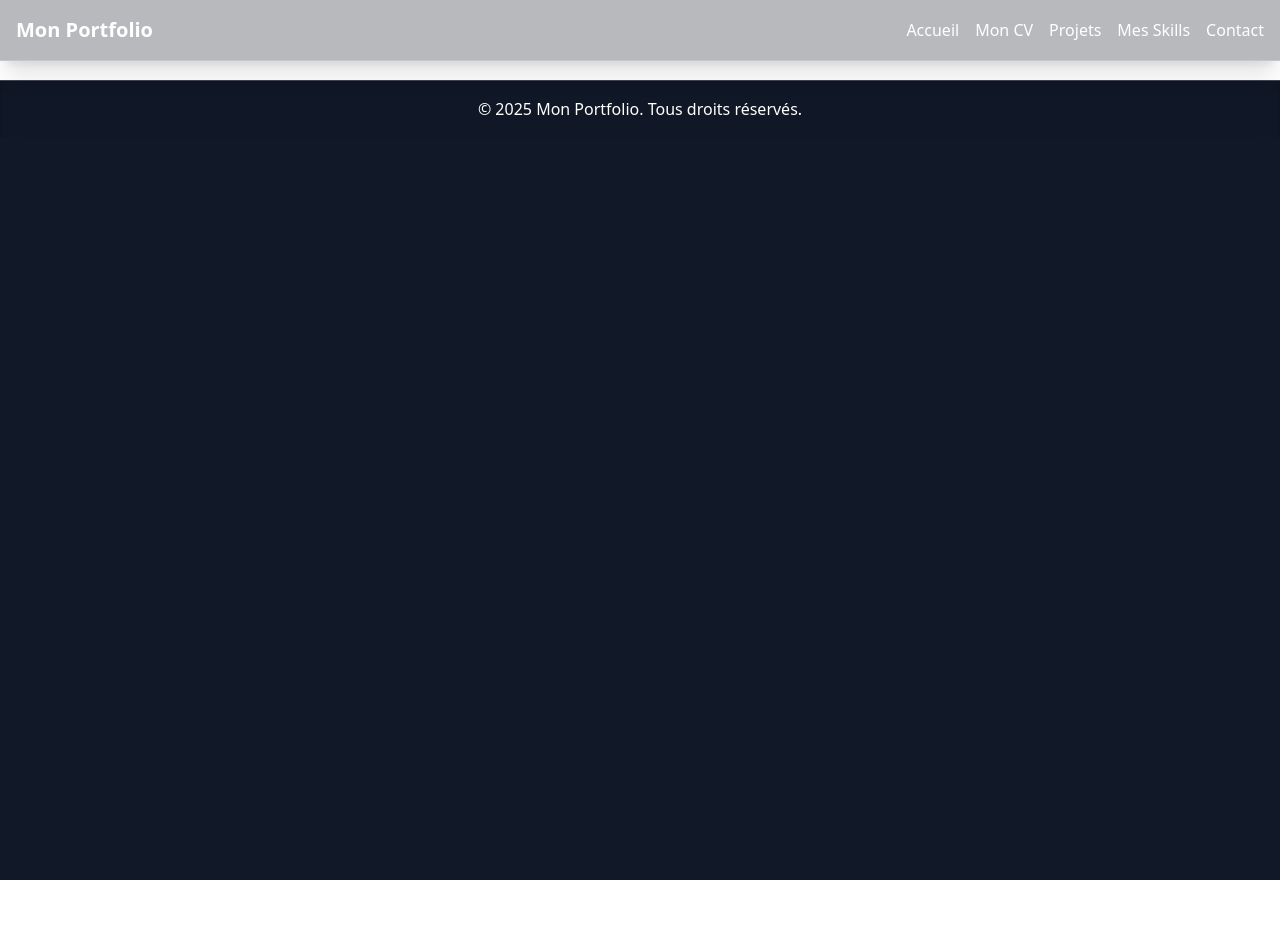
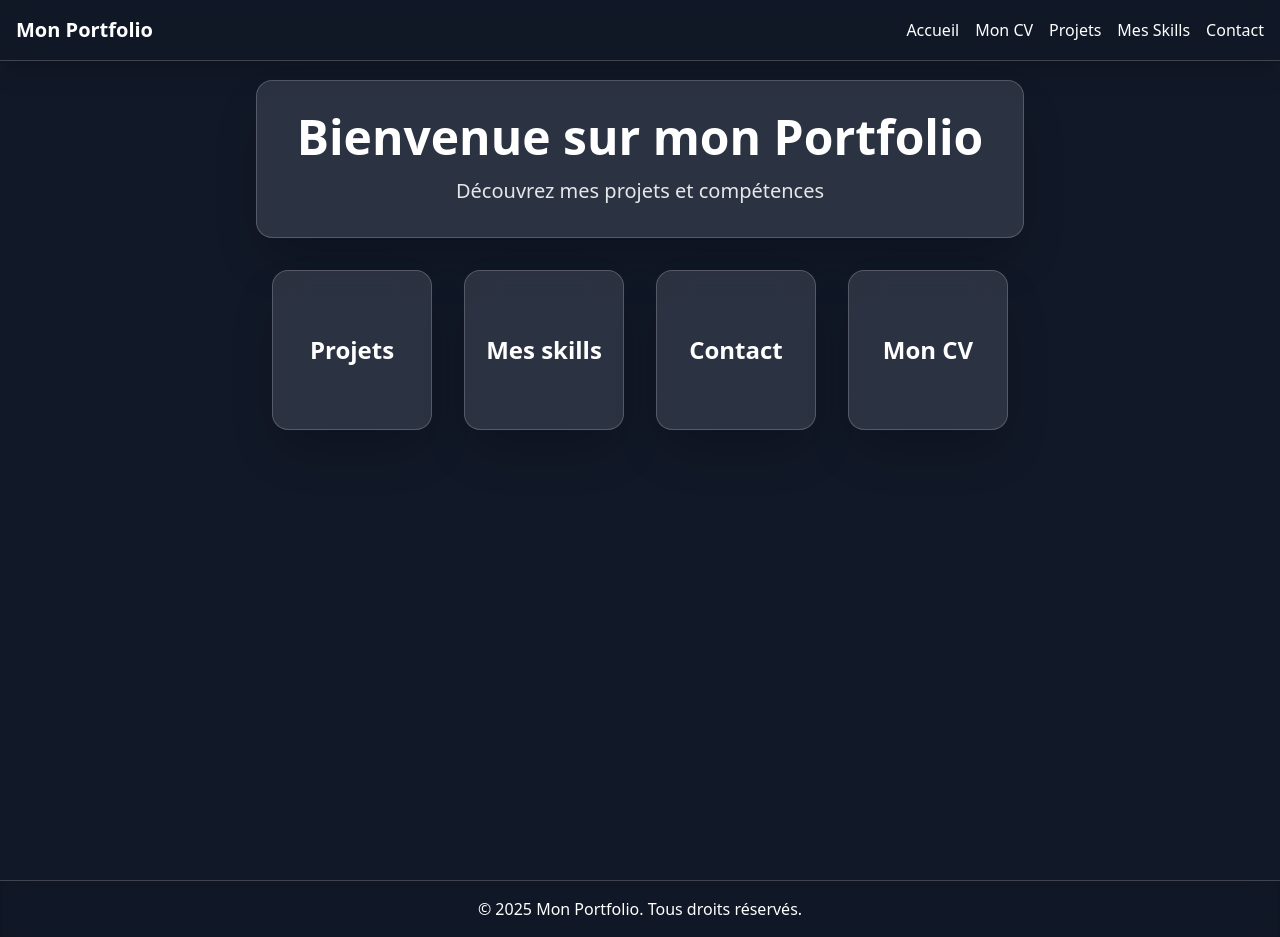
Before and after one commit to AntoineMouille/portfolio, a React (Vite) app: page / in a window 1280 px wide. Before the commit the page ends 880 px from the top, so only its background shows below. Built offline with nearby package versions, Linux system fonts and the light colour scheme.

Commit message:
fix au niveau du refresh

```diff
--- a/src/App.jsx
+++ b/src/App.jsx
@@ -1,4 +1,4 @@
-import { BrowserRouter as Router, Routes, Route } from 'react-router-dom';
+import { HashRouter as Router, Routes, Route } from 'react-router-dom';
 import Navbar from './components/Navbar';
 import Footer from './components/Footer';
 import Home from './pages/Home';
@@ -14,11 +14,11 @@ function App() {
         <Navbar />
         <main className="flex-grow ">
           <Routes>
-            <Route path="/portfolio" element={<Home />} />
-            <Route path="/portfolio/projects" element={<Projects />} />
-            <Route path="/portfolio/CV" element={<CV/>}/>
-            <Route path="/portfolio/contact" element={<Contact />} />
-            <Route path="/portfolio/about" element={<About />} />
+            <Route path="/" element={<Home />} />
+            <Route path="/projects" element={<Projects />} />
+            <Route path="/CV" element={<CV/>}/>
+            <Route path="/contact" element={<Contact />} />
+            <Route path="/about" element={<About />} />
           </Routes>
         </main>
         <Footer />
--- a/src/components/Navbar.jsx
+++ b/src/components/Navbar.jsx
@@ -6,13 +6,13 @@ function Navbar() {
                     bg-gray-900/30 backdrop-blur-lg
                     border-b border-white/20 shadow-xl">
       <div className="flex justify-between items-center max-w-7xl mx-auto text-white">
-        <Link to="/portfolio" className="text-xl font-bold">Mon Portfolio</Link>
+        <Link to="/" className="text-xl font-bold">Mon Portfolio</Link>
         <div className="space-x-4">
-          <Link to="/portfolio" className="hover:text-gray-300">Accueil</Link>
-          <Link to="/portfolio/CV" className="hover:text-gray-300">Mon CV</Link>
-          <Link to="/portfolio/projects" className="hover:text-gray-300">Projets</Link>
-          <Link to="/portfolio/about" className="hover:text-gray-300">Mes Skills</Link>
-          <Link to="/portfolio/contact" className="hover:text-gray-300">Contact</Link>
+          <Link to="/" className="hover:text-gray-300">Accueil</Link>
+          <Link to="/CV" className="hover:text-gray-300">Mon CV</Link>
+          <Link to="/projects" className="hover:text-gray-300">Projets</Link>
+          <Link to="/about" className="hover:text-gray-300">Mes Skills</Link>
+          <Link to="/contact" className="hover:text-gray-300">Contact</Link>
         </div>
       </div>
     </nav>
--- a/src/pages/Home.jsx
+++ b/src/pages/Home.jsx
@@ -2,10 +2,10 @@ import { Link } from "react-router-dom";
 
 function Home() {
   const cards = [
-    { title: "Projets", text: "Découvrez mes projets récents et mes réalisations.", link: "/portfolio/projects" },
-    { title: "Mes skills", text: "En savoir plus sur mes compétences.", link: "/portfolio/about" },
-    { title: "Contact", text: "Contactez-moi via email ou LinkedIn pour collaborer.", link: "/portfolio/contact" },
-    { title:"Mon CV", text: "Voici mon CV ainsi que le lien de telechargement.", link: "/portfolio/CV"},
+    { title: "Projets", text: "Découvrez mes projets récents et mes réalisations.", link: "/projects" },
+    { title: "Mes skills", text: "En savoir plus sur mes compétences.", link: "/about" },
+    { title: "Contact", text: "Contactez-moi via email ou LinkedIn pour collaborer.", link: "/contact" },
+    { title:"Mon CV", text: "Voici mon CV ainsi que le lien de telechargement.", link: "/CV"},
   ];
 
   return (
```
